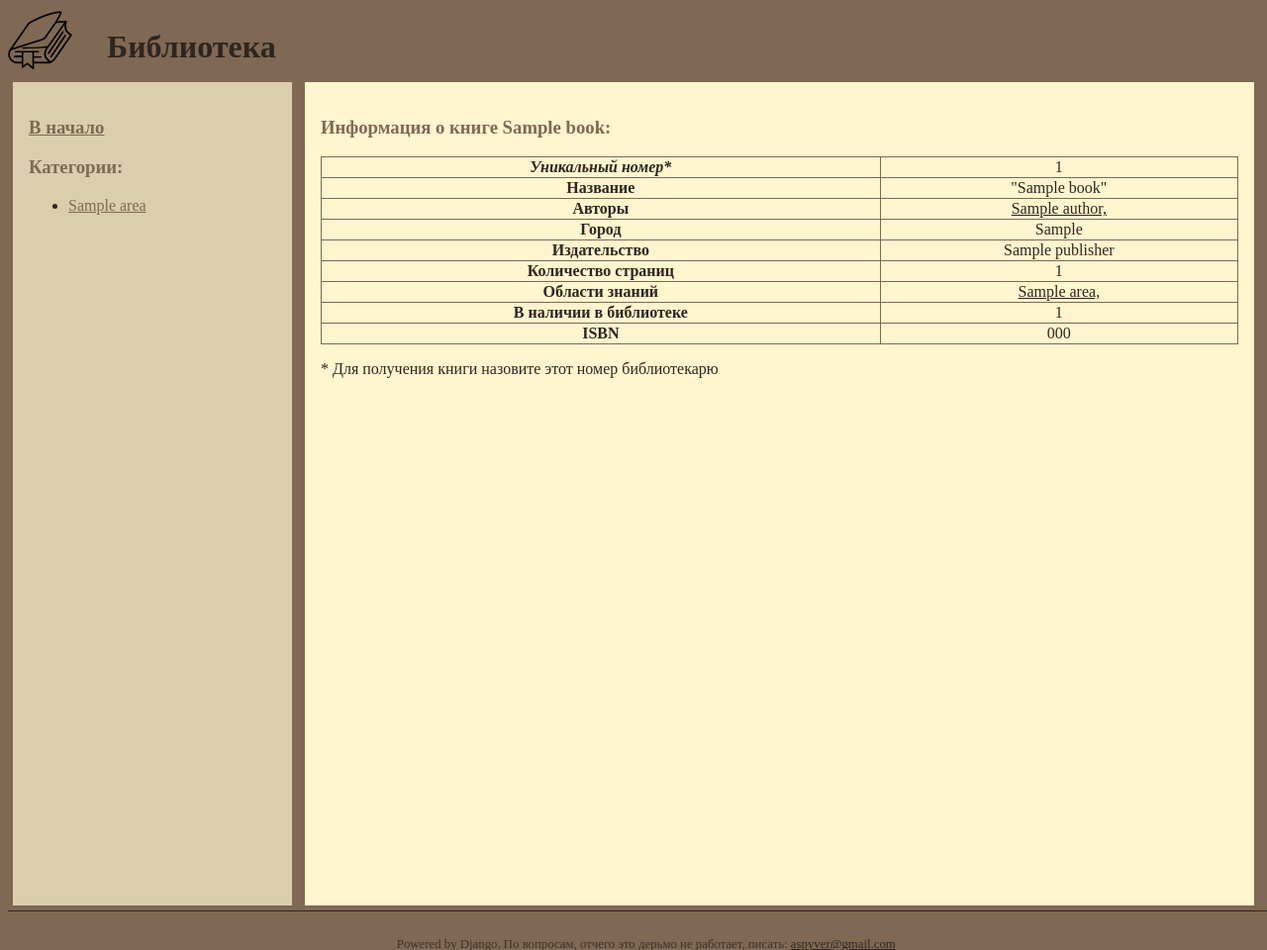
After one commit to aspyver/kurs_library, a Django app: template templates/book.html in a window 1280 px wide. The commit adds this page. Shown: the top 960 px of the page at 99% size. Run offline with Django 3.2, Linux system fonts and the light colour scheme; the template is opened without the code that fills it: most values are stand-ins (such as "Sample title", 1, 10 or a date in 2020).

Commit message:
added authors and areas lists for books

```diff
--- a/library/urls.py
+++ b/library/urls.py
@@ -5,7 +5,8 @@ from . import views
 
 
 urlpatterns = [
-    url(r'^$', views.index, name='index'),
+    url(r'^$', views.areas_of_expertises, name='areas_of_expertises'),
     url(r'^categories/$', views.areas_of_expertises, name = "areas_of_expertises"),
     url(r'^category/((?P<area_id>\d+)/)?$', views.area_of_expertise, name = "area_of_expertise"),
+    url(r'^books/((?P<book_id>\d+)/)?$', views.book, name = "book"),
 ] + static(settings.STATIC_URL, document_root=settings.STATIC_ROOT)
--- a/static/css/style.css
+++ b/static/css/style.css
@@ -4,7 +4,7 @@ body {
 h1 {
 	color: #2E261E;
 }
-h3 {
+h3, a.text {
 	color: #7F6854;
 }
 a{
@@ -70,3 +70,13 @@ a{
 	text-align: center;
 	clear:both;
 }
+
+table {
+	border: 1px solid #7F6854;
+	width: 100%;
+	border-collapse: collapse;
+	text-align: center;
+
+}
+th {border: 1px solid #7F6854;}
+td {border: 1px solid #7F6854;}
--- a/templates/base_2col.html
+++ b/templates/base_2col.html
@@ -5,9 +5,7 @@
 {% block page %}
 	<div id="menu">
 		{% block menu %}
-			<ul>
-				<li><a href="/library/">В начало</a></li>
-			</ul>
+			<h3><a class=text href="/library/">В начало</a></h3>
 		{% endblock %}
 	</div>
 
--- /dev/null
+++ b/templates/book.html
@@ -0,0 +1,76 @@
+{% extends "categories.html" %}
+
+{% block menu %} {{ block.super }} {% endblock %}
+
+
+{% block content %}
+	<h3>Информация о книге {{ book.book_name }}:</h3>
+	<table>
+		<tr>
+			<th><i>Уникальный номер*</i></th>
+			<td>{{ book.pk }}</td>
+		</tr>
+		<tr>
+			<th>Название</th>
+			<td>"{{ book.book_name }}"</td>
+		</tr>
+		<tr>
+			<th>Авторы</th>
+			<td>
+				{% for author in authors %}
+					<a href="/authors/{{ author.pk }}/">{{ author.author_name }}, </a>
+				{% endfor %}
+			</td>
+		</tr>
+		<tr>
+			<th>Город</th>
+			<td>{{ book.book_city }}</td>
+		</tr>
+		<tr>
+			<th>Издательство</th>
+			<td>{{ book.publisher }}</td>
+		</tr>
+		<tr>
+			<th>Количество страниц</th>
+			<td>{{ book.pages_count }}</td>
+		</tr>
+		<tr>
+			<th>Области знаний</th>
+			<td>
+				{% for area in book_areas %}
+					<a href="/library/category/{{ area.pk }}/">{{ area.area_name }}, </a>
+				{% endfor %}
+			</td>
+		</tr>
+		<tr>
+			<th>В наличии в библиотеке</th>
+			<td>{% if book.book_in_stock_count %}{{book.book_in_stock_count}}{% else %}Нет в наличии{% endif%}</td>
+		</tr>
+		<tr>
+			<th>ISBN</th>
+			<td>{{ book.isbn }}</td>
+		</tr>
+
+	</table>
+
+
+<p>* Для получения книги назовите этот номер библиотекарю</p>
+{% endblock %}
+
+
+
+{% comment %}
+
+
+
+<td>
+	{% for author in book.authors %}
+		<a href="/authors/author/{{ author.pk }}/">{{ author.author_name }}, </a>
+	{% endfor %}
+</td>
+<td>
+	{% for area in areas %}
+		<a href="/category/{{ area.pk }}/">{{ area.area_name }}, </a>
+	{% endfor %}
+</td>
+{% endcomment %}
--- a/templates/categories.html
+++ b/templates/categories.html
@@ -1,12 +1,12 @@
 {% extends "base_2col.html" %}
 
 {% block menu %}
-	<h3><a href="/library/">В начало</a></h3>
-	<h3>Категории</h3>
+	<h3><a class=text href="/library/">В начало</a></h3>
+	<h3>Категории:</h3>
 	<ul>
 
 		{% for area in areas %}
-		<li><a href="/library/category/{{ area.pk }}/">{{ area.area_name }}</a></li>
+		<li><a class=text href="/library/category/{{ area.pk }}/">{{ area.area_name }}</a></li>
 		{% endfor %}
 
 	</ul>
```
Also changed, not shown: library/views.py (+20 -1 lines), templates/books.html (+16 -15 lines).
